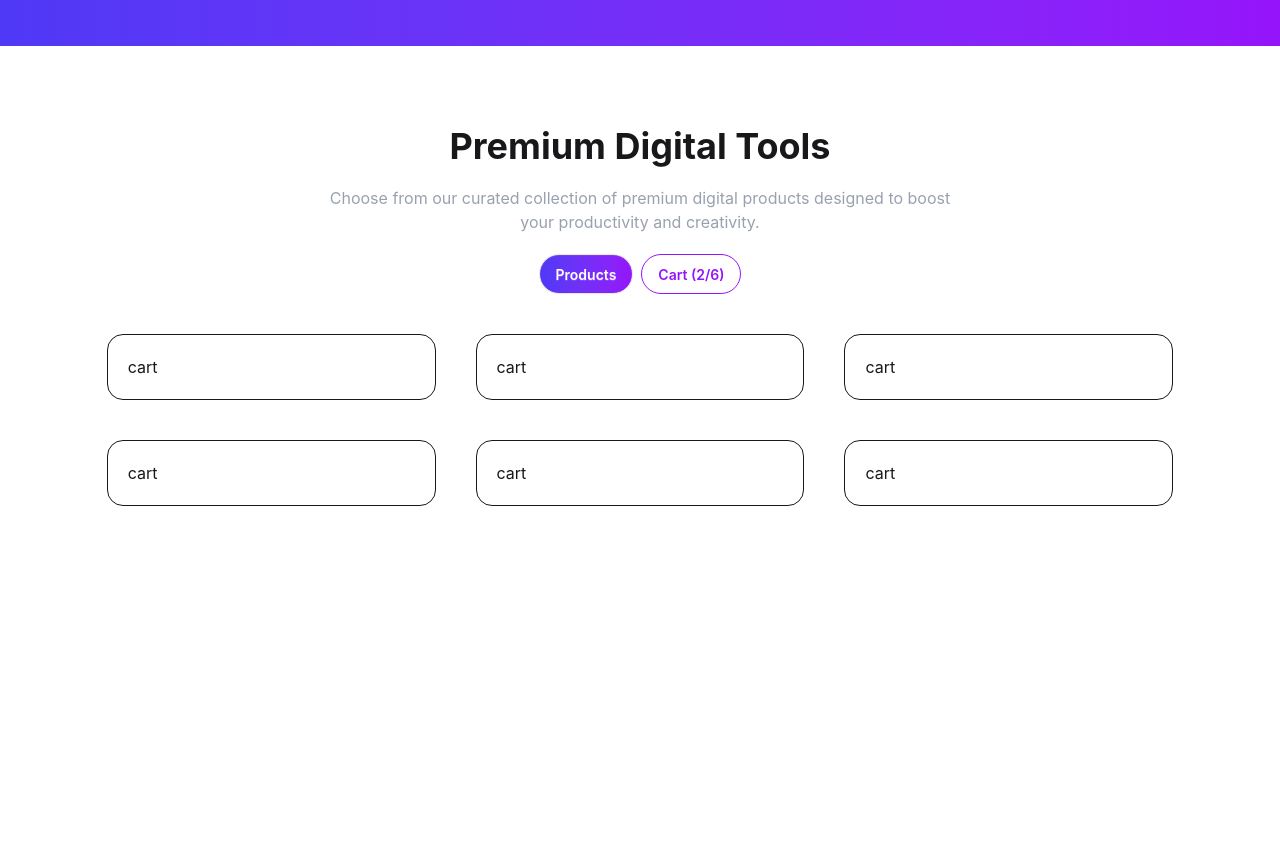
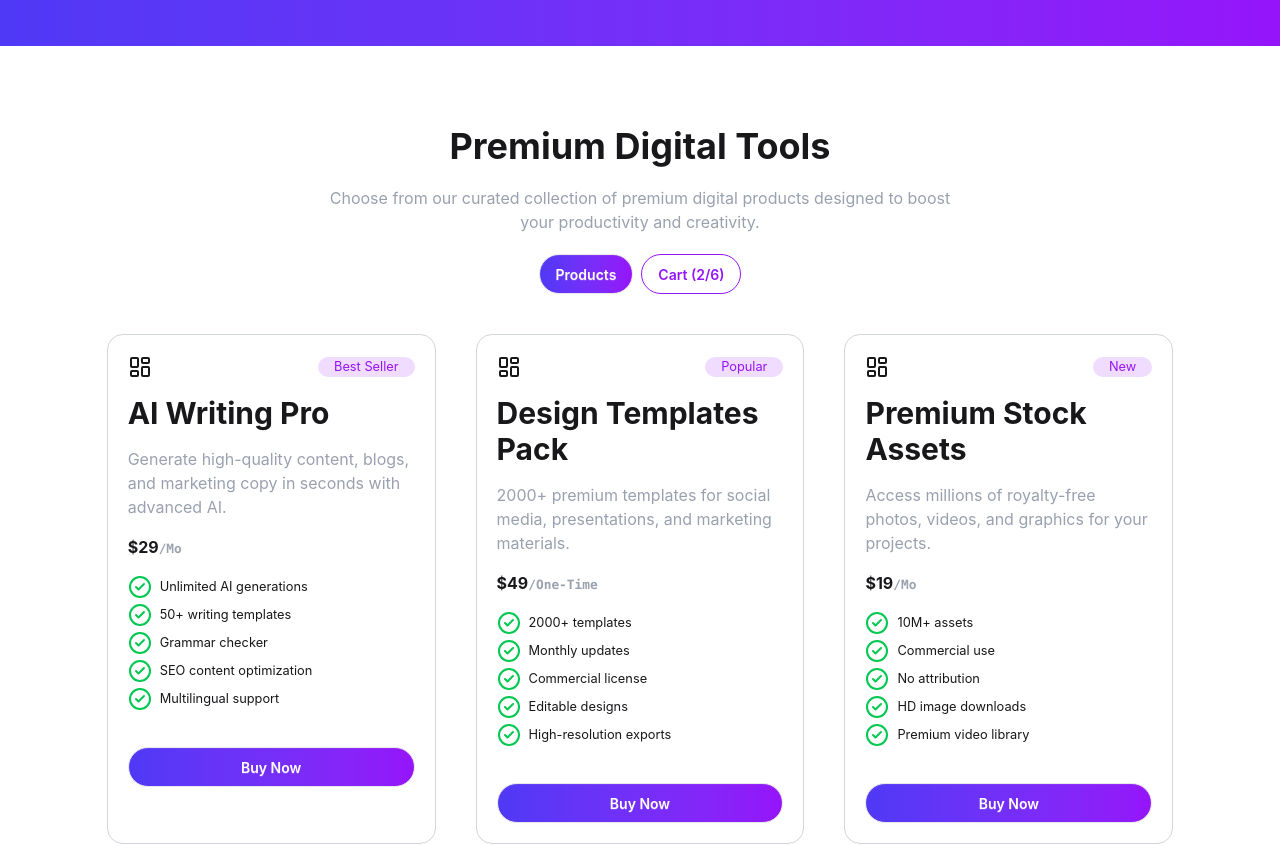
Before and after one commit to nurmahammadmondol/Digi_Tools, a React (Vite) app: page / in a window 1280 px wide. Shown: the part 1000-1845 px from the top of the page. Before the commit the page ends 1506 px from the top, so only its background shows below. Built offline with nearby package versions, Linux system fonts and the light colour scheme.

Commit message:
update features section and ready cart items

```diff
--- a/src/Components/Cart.jsx
+++ b/src/Components/Cart.jsx
@@ -1,10 +1,30 @@
+import { CircleCheck, LayoutDashboard } from "lucide-react";
 
-const Cart = () => {
-    return (
-        <div className="border p-5 rounded-2xl">
-            cart
-        </div>
-    );
+const Cart = ({ feature }) => {
+  const { id, name, badge, description, price, billing, features } = feature;
+
+  return (
+    <div className="border border-gray-300 p-5 rounded-2xl space-y-4">
+      <div className="flex justify-between items-center ">
+        <LayoutDashboard />
+        <small className="text-[#9514FA] bg-[#9514FA25] px-4 rounded-full">
+          {badge}
+        </small>
+      </div>
+      <h2 className="text-2xl md:text-3xl font-bold">{name}</h2>
+      <p className="text-gray-400">{description}</p>
+      <p className="font-bold">${price}<small className="text-gray-400 font-mono">/{billing}</small></p>
+      <div className="space-y-1">
+          {features.map((featur) => (
+            <small key={id} className="flex items-center gap-2"><CircleCheck className="text-green-500"/> {featur}</small>
+          ))}
+
+      </div>
+      <button className="btn bg-linear-to-r from-[#4F39F6] to-[#9514FA] text-white rounded-full w-full mt-5">
+        Buy Now
+      </button>
+    </div>
+  );
 };
 
 export default Cart;
--- a/src/Components/Features.jsx
+++ b/src/Components/Features.jsx
@@ -1,13 +1,15 @@
 import { use } from "react";
 import Cart from "./Cart";
 
+
 const Features = ({promissedData}) => {
 
+
     const features=use(promissedData)
-    console.log(features)
+    // console.log(features)
 
     return (
-       <div>
+       <div className="my-10">
          <div className="text-center ">
             <h2 className="text-2xl md:text-3xl lg:text-4xl font-bold">Premium Digital Tools</h2>
             <p className="text-gray-400 my-5">Choose from our curated collection of premium digital products designed to boost <br/>
```
